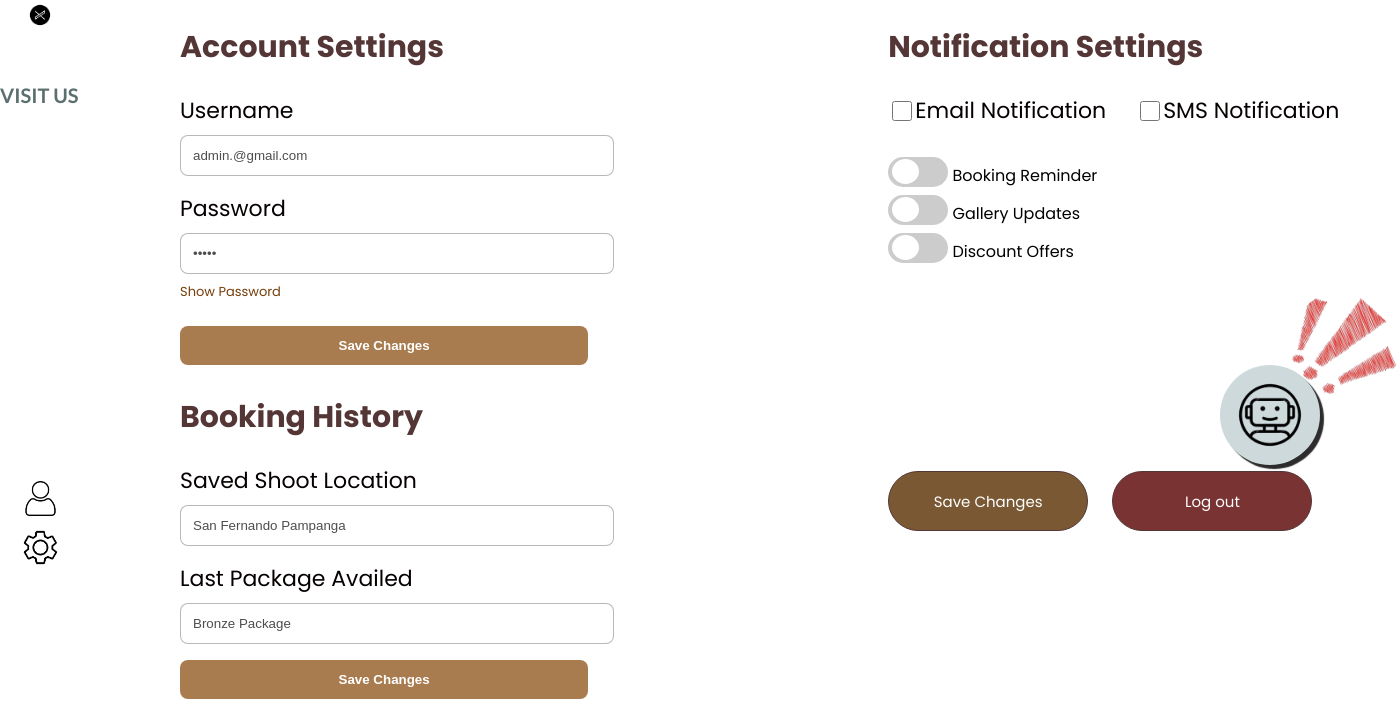
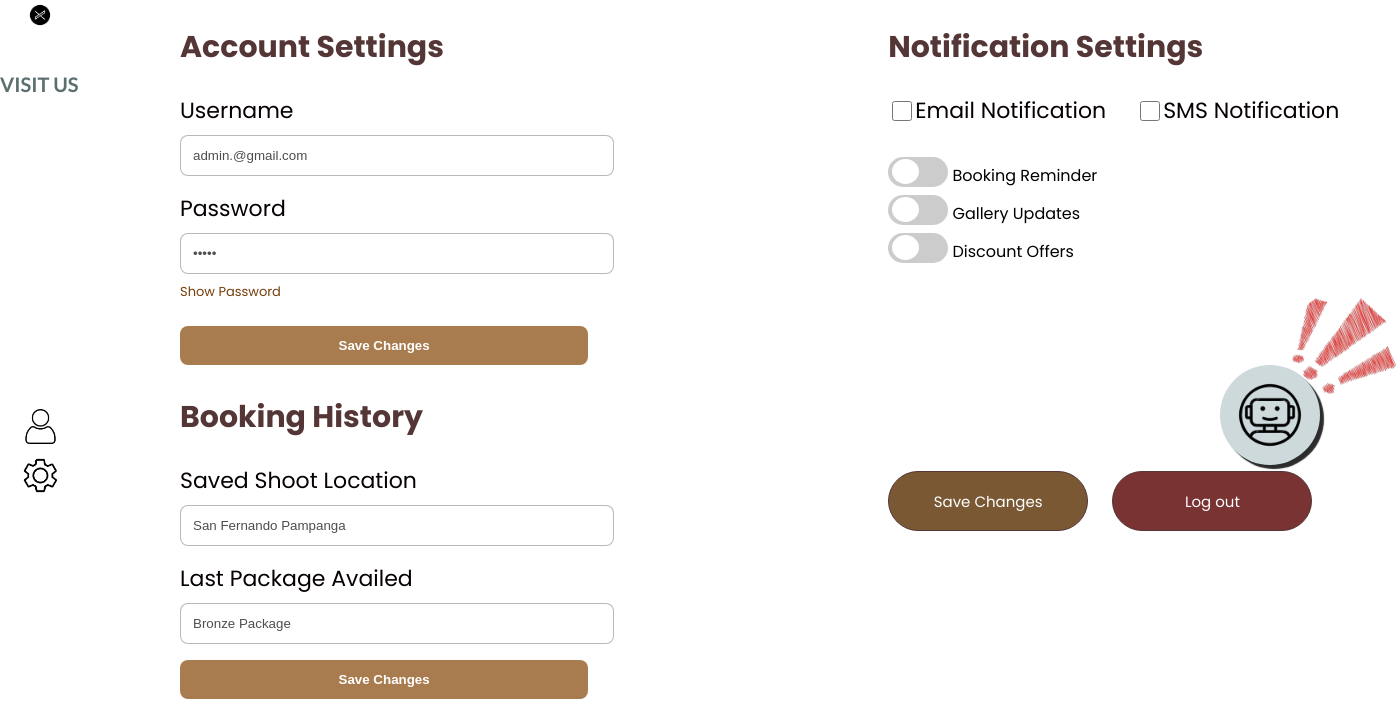
Before and after one commit to delgabe/J-sPhotography, a PHP site: page /settings.html in a window 1400 px wide; the page is wider, and only the part inside the window is pictured. Shown: the part 285-1006 px from the top of that part. Run offline with PHP 8.4, Linux system fonts and the light colour scheme; some web fonts are replaced.

Commit message:
fix: adjust profile in sidenav from settings and profile

```diff
--- a/revise project/settings-style.css
+++ b/revise project/settings-style.css
@@ -32,7 +32,7 @@ html, body{
 
 /* side navigation*/
 .visit-container{
-  height: 55%;
+  height: 46%;
   align-self: center;
 }
 
--- a/revise project/user-profile-style.css
+++ b/revise project/user-profile-style.css
@@ -29,7 +29,7 @@ html, body{
 
 /* side navigation*/
 .visit-container{
-  height: 55%;
+  height: 46%;
   align-self: center;
 }
 
```
